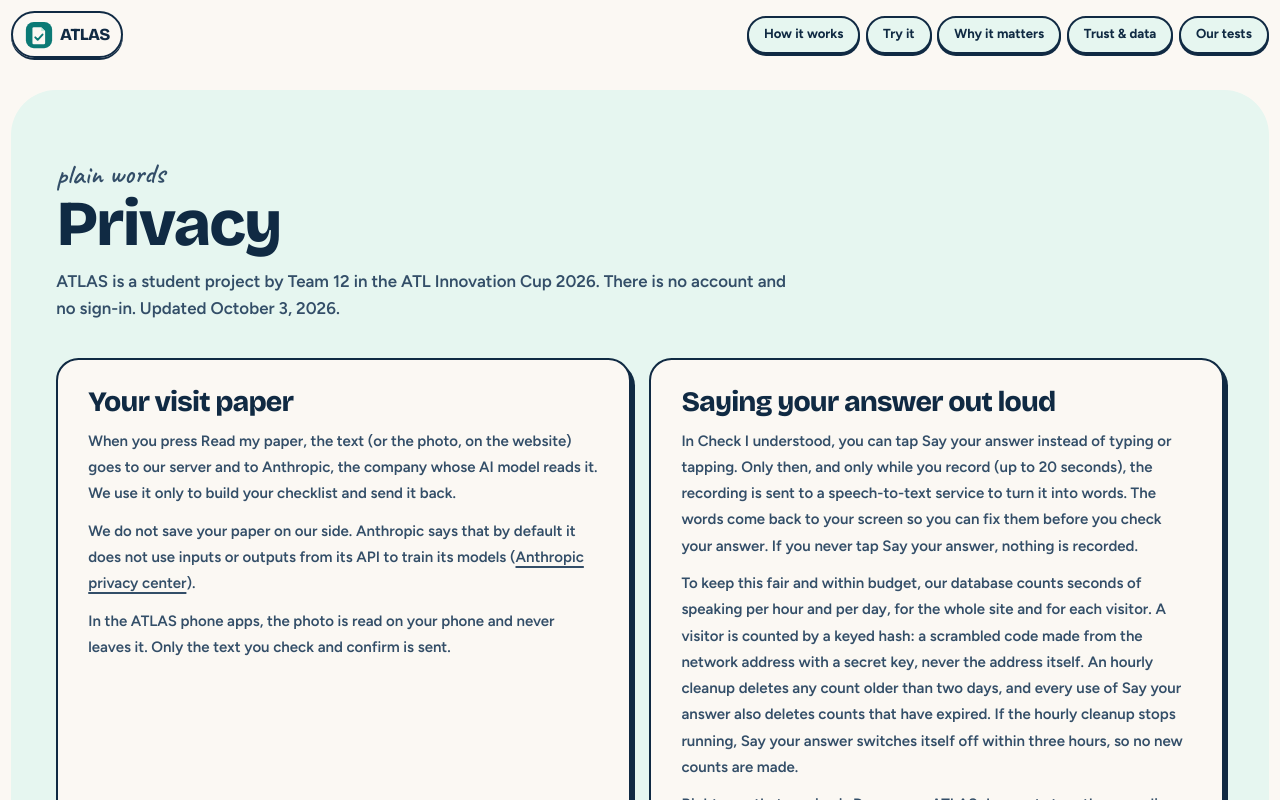
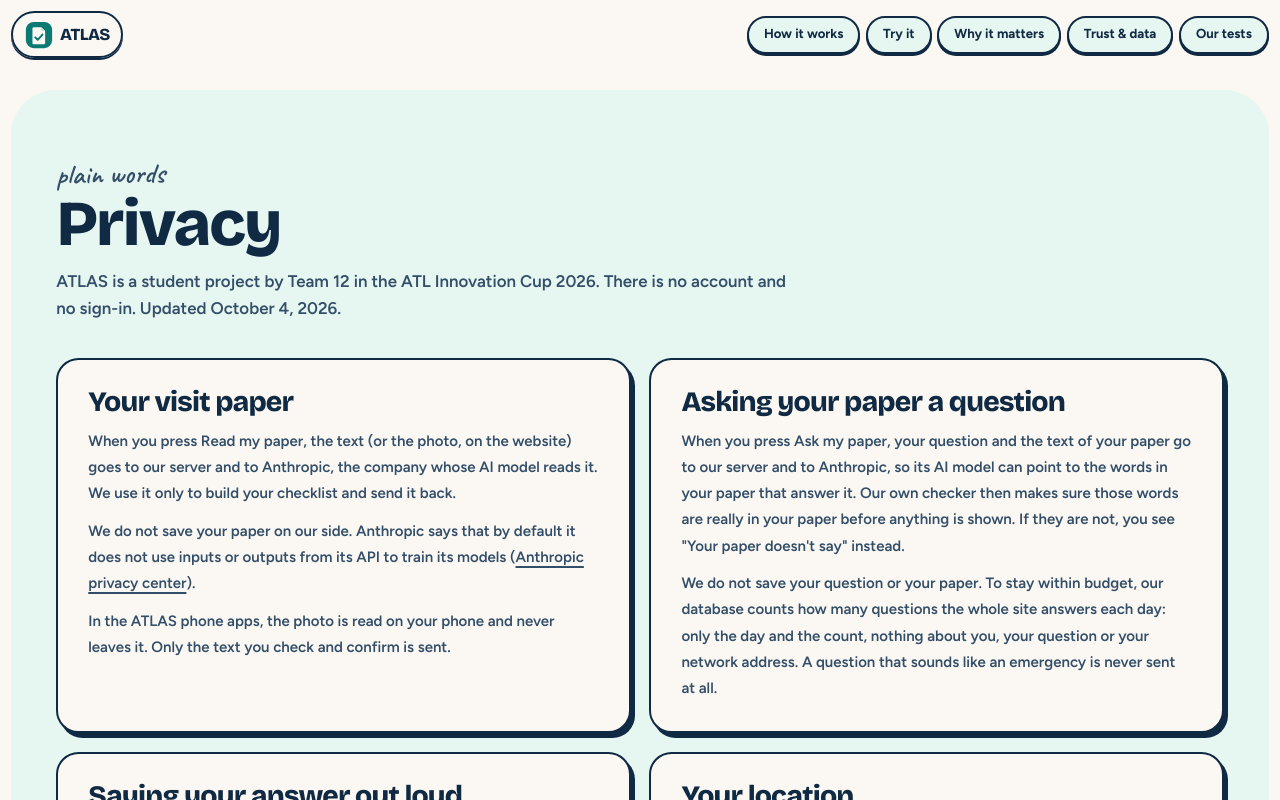
Before and after one commit to ACT-Team-12/atlas, a Next.js app in the folder web/: page /privacy in a window 1280 px wide. Shown: the top 800 px of the page. Built offline with nearby package versions, Linux system fonts and the light colour scheme; no server answers.

Commit message:
Privacy: say what Ask my paper sends and keeps
The question and the paper text go to our server and Anthropic and are not
saved; only a site-wide daily count is kept. Emergency questions are never sent.

```diff
--- a/web/src/app/privacy/page.tsx
+++ b/web/src/app/privacy/page.tsx
@@ -8,7 +8,7 @@ export const metadata: Metadata = {
   description: "What ATLAS does with your visit paper, your location and your plan, on the website and in the mobile apps.",
 };
 
-const UPDATED = "October 3, 2026";
+const UPDATED = "October 4, 2026";
 // Rendered per request so the speech-to-text paragraph always names the service this deployment uses right now.
 export const dynamic = "force-dynamic";
 
@@ -39,6 +39,10 @@ export default function PrivacyPage() {
               <p>When you press Read my paper, the text (or the photo, on the website) goes to our server and to Anthropic, the company whose AI model reads it. We use it only to build your checklist and send it back.</p>
               <p>We do not save your paper on our side. Anthropic says that by default it does not use inputs or outputs from its API to train its models (<a className="underline decoration-2 underline-offset-4" href="https://privacy.claude.com/en/articles/7996868-is-my-data-used-for-model-training" target="_blank" rel="noreferrer">Anthropic privacy center</a>).</p>
               <p>In the ATLAS phone apps, the photo is read on your phone and never leaves it. Only the text you check and confirm is sent.</p>
+            </Block>
+            <Block title="Asking your paper a question">
+              <p>When you press Ask my paper, your question and the text of your paper go to our server and to Anthropic, so its AI model can point to the words in your paper that answer it. Our own checker then makes sure those words are really in your paper before anything is shown. If they are not, you see &quot;Your paper doesn&apos;t say&quot; instead.</p>
+              <p>We do not save your question or your paper. To stay within budget, our database counts how many questions the whole site answers each day: only the day and the count, nothing about you, your question or your network address. A question that sounds like an emergency is never sent at all.</p>
             </Block>
             <Block title="Saying your answer out loud">
               <p>In Check I understood, you can tap Say your answer instead of typing or tapping. Only then, and only while you record (up to 20 seconds), the recording is sent to a speech-to-text service to turn it into words. The words come back to your screen so you can fix them before you check your answer. If you never tap Say your answer, nothing is recorded.</p>
```
Also changed, not shown: 1 other file (tests, documents, lock files or other folders).
